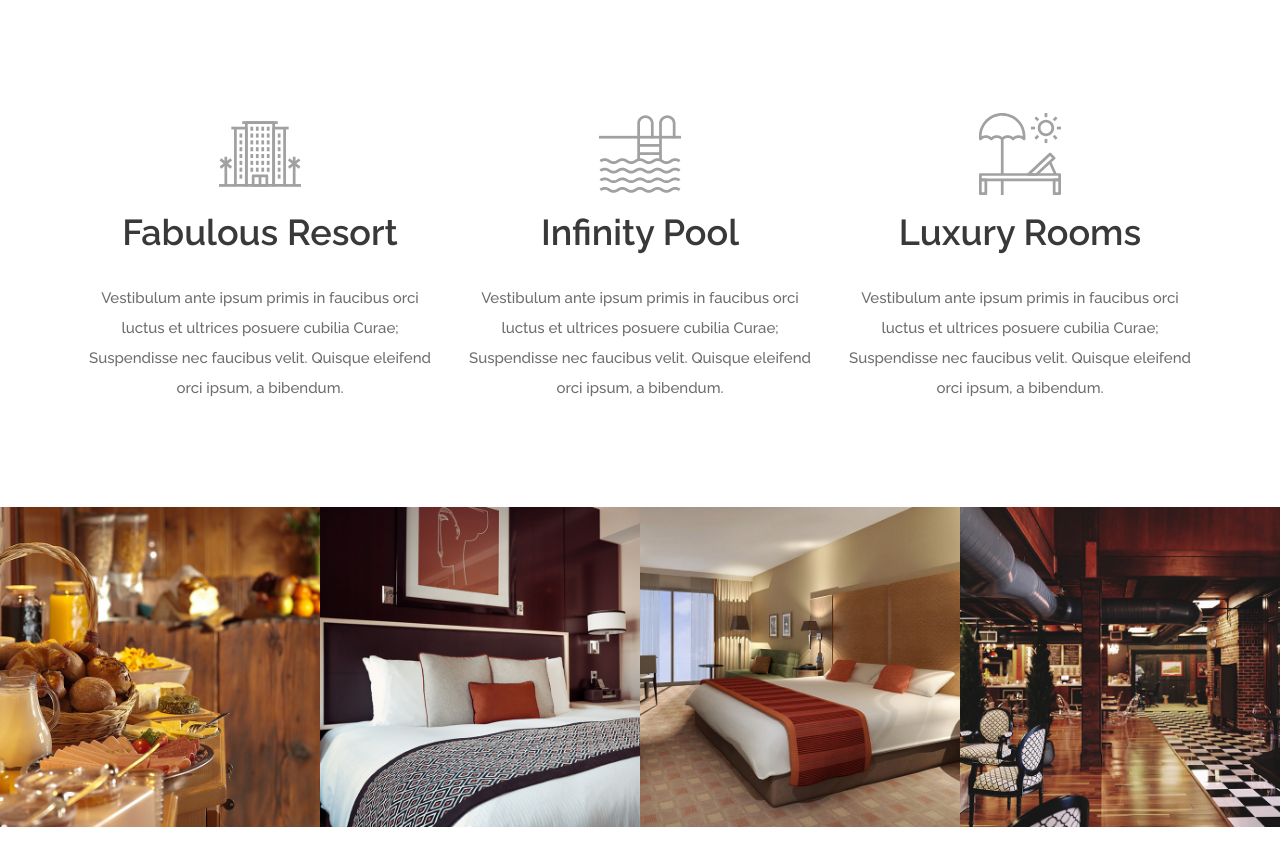
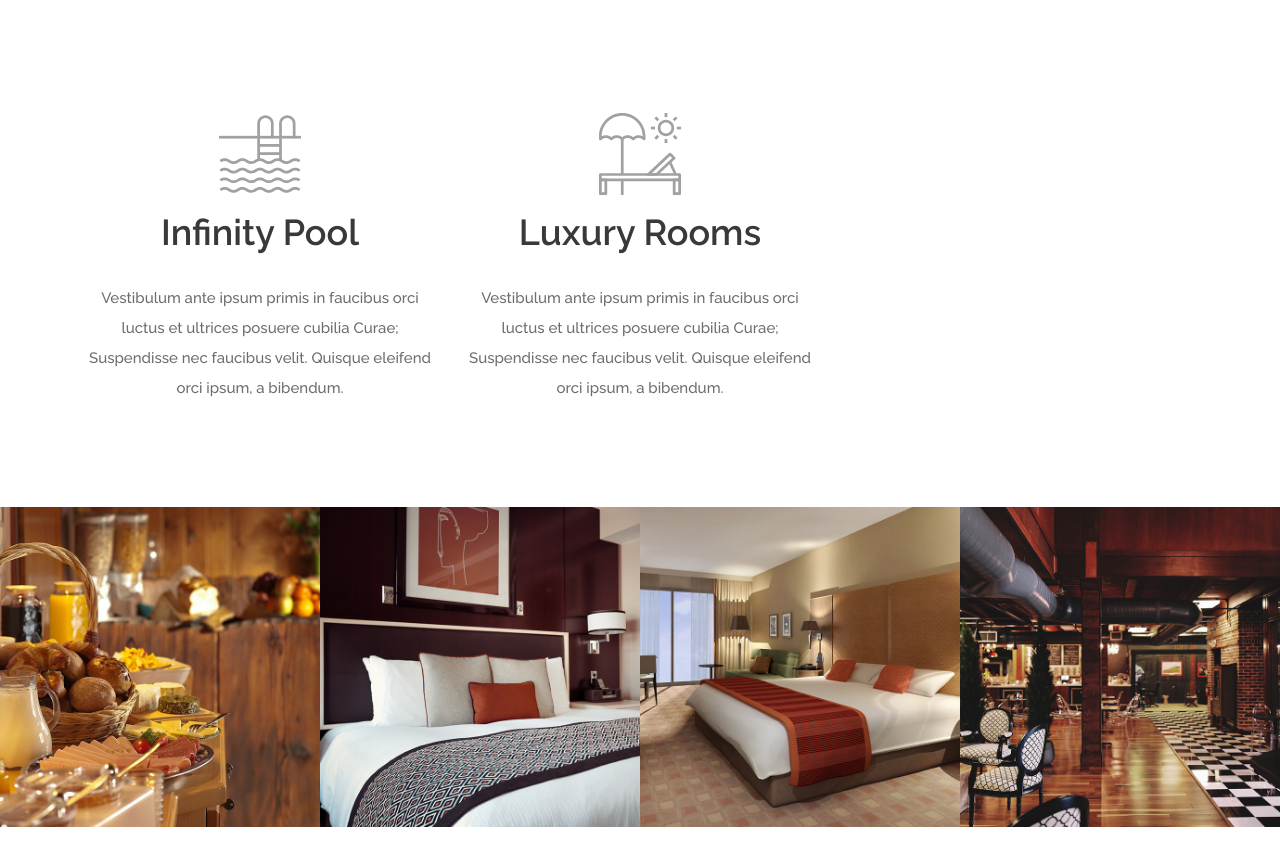
Before and after one commit to tawsif5001/the-river-hotel-it-consultancy, a plain HTML site: page index.html in a window 1280 px wide. Shown: the part 802-1667 px from the top of the page. Drawn offline with Linux system fonts and the light colour scheme.

Commit message:
first icon box hide

```diff
--- a/index.html
+++ b/index.html
@@ -187,7 +187,7 @@
 			<div class="row">
 
 				<!-- Icon Box -->
-				<div class="col-lg-4 icon_box_col">
+				<!-- <div class="col-lg-4 icon_box_col">
 					<div class="icon_box d-flex flex-column align-items-center justify-content-start text-center">
 						<div class="icon_box_icon"><img src="images/icon_1.svg" class="svg" alt="https://www.flaticon.com/authors/monkik"></div>
 						<div class="icon_box_title"><h2>Fabulous Resort</h2></div>
@@ -195,7 +195,7 @@
 							<p>Vestibulum ante ipsum primis in faucibus orci luctus et ultrices posuere cubilia Curae; Suspendisse nec faucibus velit. Quisque eleifend orci ipsum, a bibendum.</p>
 						</div>
 					</div>
-				</div>
+				</div> -->
 
 				<!-- Icon Box -->
 				<div class="col-lg-4 icon_box_col">
```
